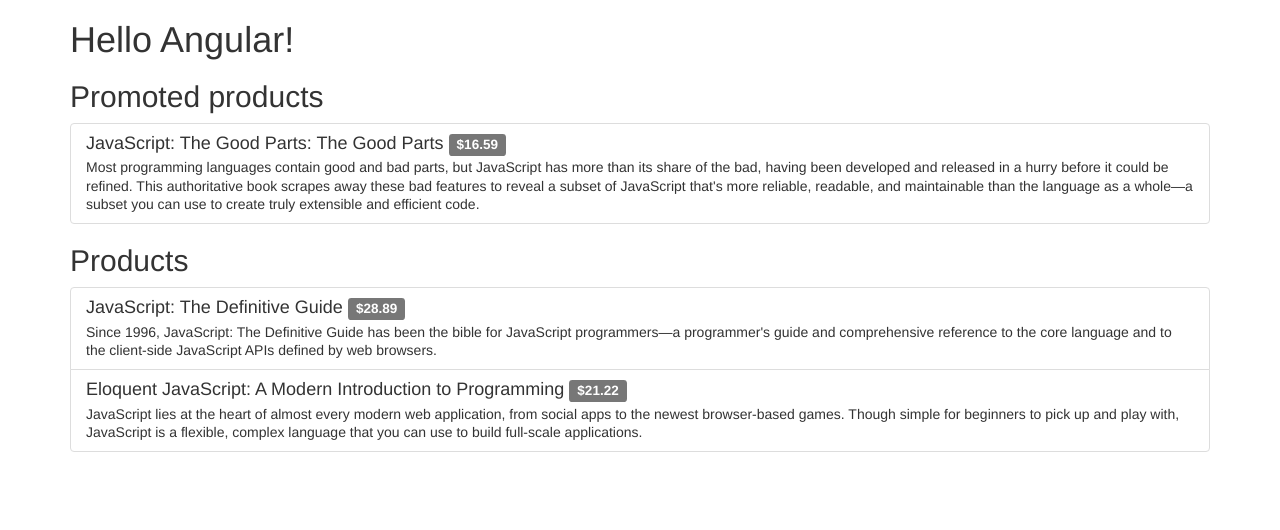
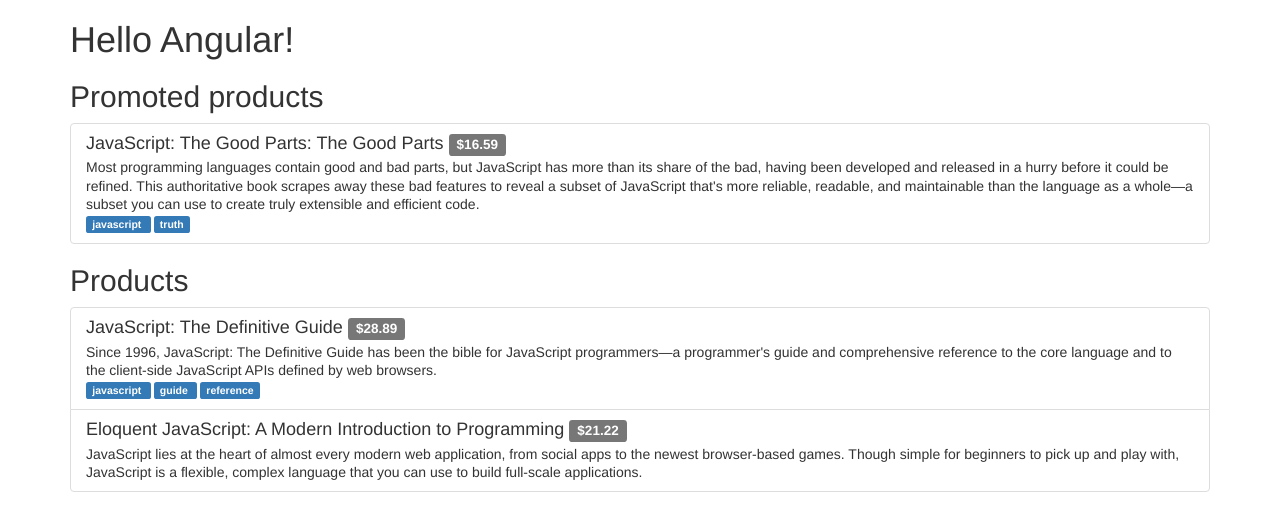
Before and after one commit to kucharskimaciej/dm-ng2-solutions, an Angular app: page / in a window 1280 px wide. Shown: the top 530 px of the page. Built offline with nearby package versions, Linux system fonts and the light colour scheme.

Commit message:
[Components4.4] Add tags to product and display them

```diff
--- a/src/app/app.component.ts
+++ b/src/app/app.component.ts
@@ -13,7 +13,8 @@
     {
       name: "JavaScript: The Definitive Guide",
       description: `Since 1996, JavaScript: The Definitive Guide has been the bible for JavaScript programmers—a programmer's guide and comprehensive reference to the core language and to the client-side JavaScript APIs defined by web browsers.`,
-      price: 28.89
+      price: 28.89,
+      tags: ['javascript', 'guide', 'reference']
     },
     {
       name: "Eloquent JavaScript: A Modern Introduction to Programming",
@@ -24,7 +25,8 @@
       name: "JavaScript: The Good Parts: The Good Parts",
       description: `Most programming languages contain good and bad parts, but JavaScript has more than its share of the bad, having been developed and released in a hurry before it could be refined. This authoritative book scrapes away these bad features to reveal a subset of JavaScript that's more reliable, readable, and maintainable than the language as a whole—a subset you can use to create truly extensible and efficient code.`,
       price: 16.59,
-      promoted: true
+      promoted: true,
+      tags: ['javascript', 'truth']
     }
   ];
 
--- a/src/app/components/product/product.component.html
+++ b/src/app/components/product/product.component.html
@@ -5,3 +5,8 @@
 </h4>
 
 <p class="list-group-item-text">{{ product.description }}</p>
+<div *ngIf="product.tags">
+  <span class="label label-primary" *ngFor="let tag of product.tags">
+    {{ tag }}
+  </span>
+</div>
--- a/src/app/components/product/product.component.ts
+++ b/src/app/components/product/product.component.ts
@@ -4,7 +4,8 @@
 @Component({
     moduleId: module.id,
     selector: 'product',
-    templateUrl: 'product.component.html'
+    templateUrl: 'product.component.html',
+    styles: [`.label { margin-right: 3px; }`]
 })
 export class ProductComponent {
   @Input() product: IProduct;
--- a/src/app/models/product.ts
+++ b/src/app/models/product.ts
@@ -3,4 +3,5 @@
   description: string;
   price: number;
   promoted?: boolean;
+  tags?: string[];
 }
```
